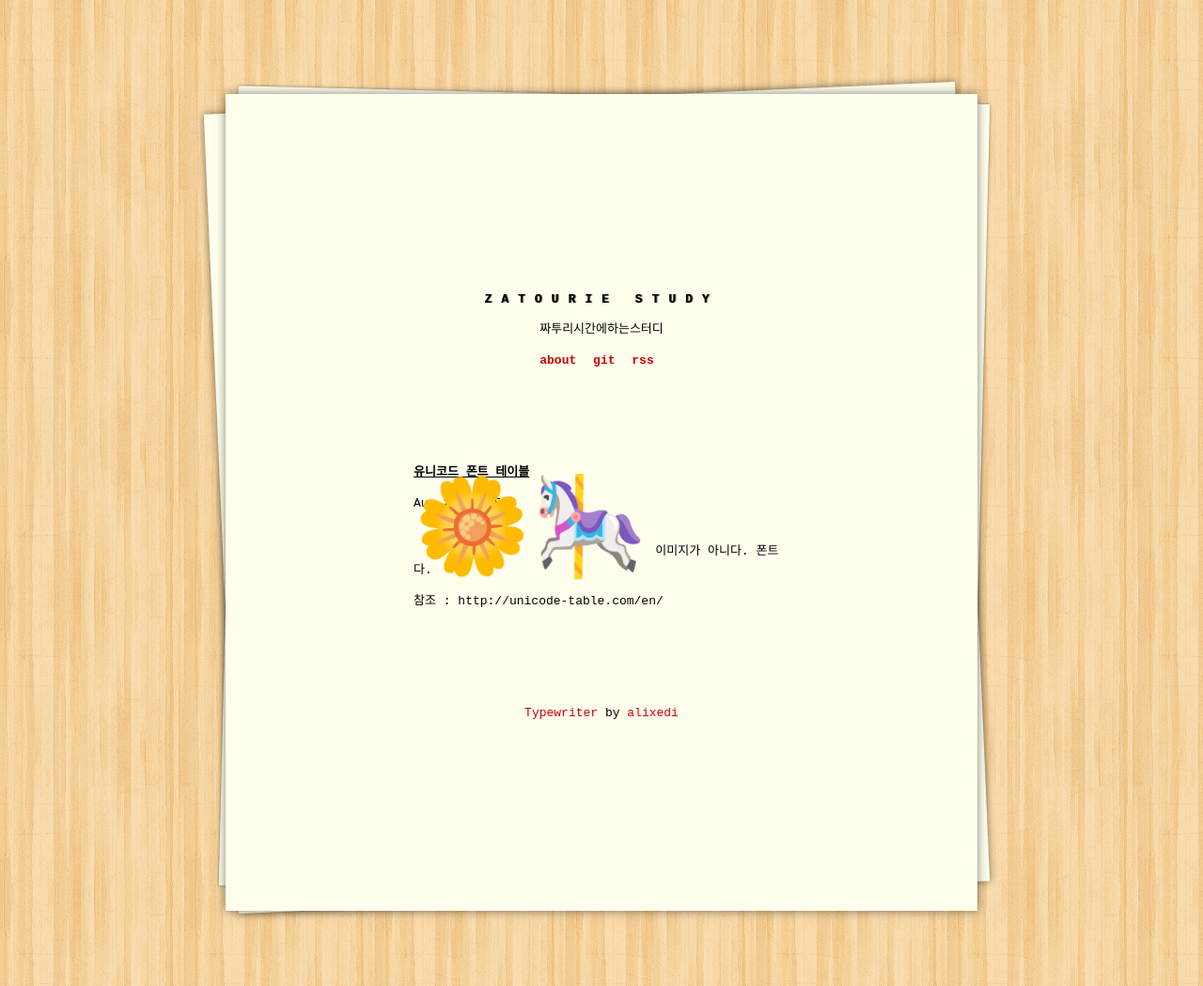
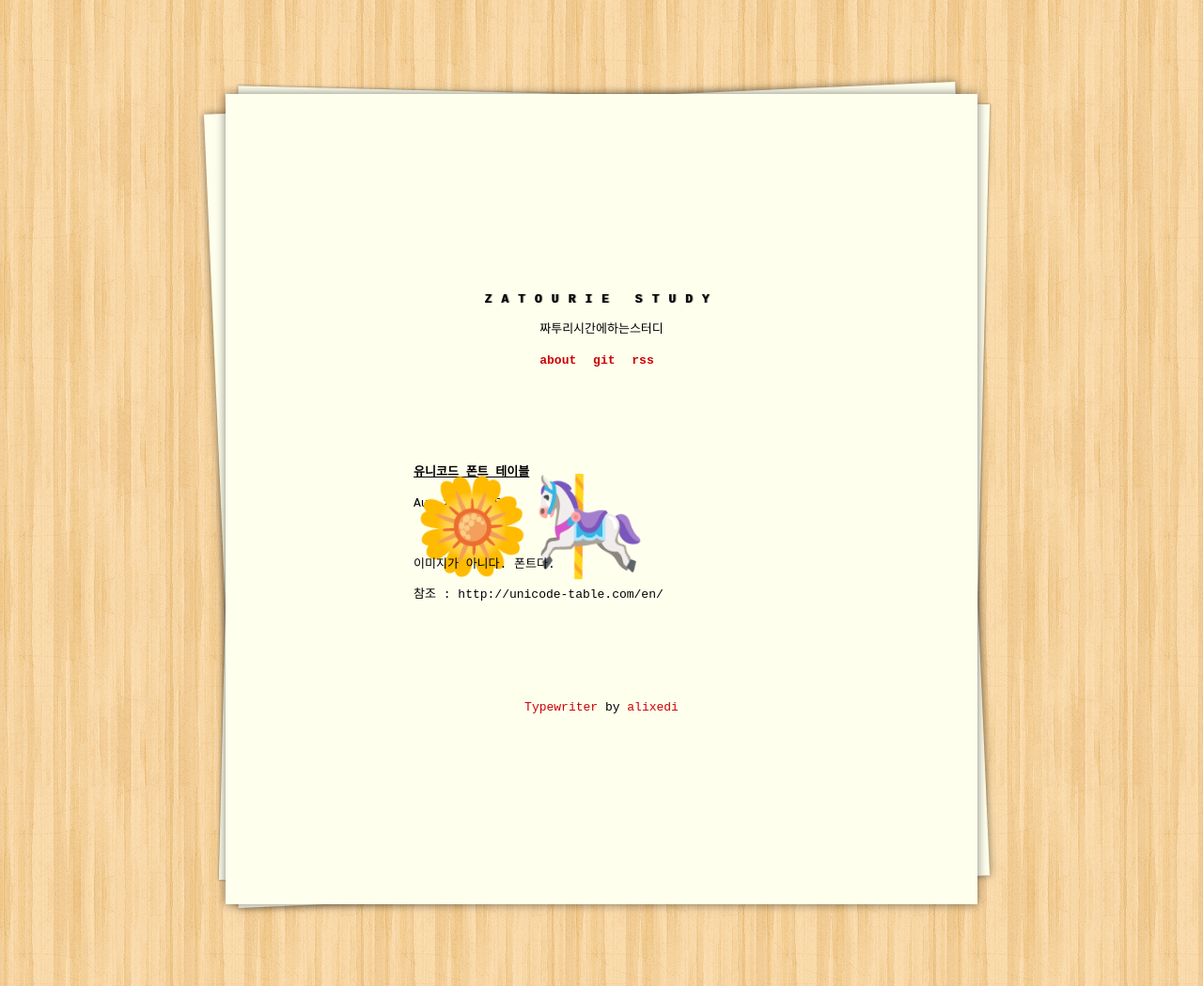
Before and after one commit to zatourie/zatourie.github.io, a Jekyll site: the page built from _posts/2015-08-21-unicode_table.md, in a window 1280 px wide. Shown: the whole page at 94% size. Built offline with Jekyll 4.4.1, drawn with Linux system fonts in a browser that asks for light colours.

Commit message:
Update 2015-08-21-unicode_table.md

```diff
--- a/_posts/2015-08-21-unicode_table.md
+++ b/_posts/2015-08-21-unicode_table.md
@@ -2,6 +2,6 @@
 layout: post
 title: 유니코드 폰트 테이블
 ---
-<sub style="font-size:100px;">&#127804;&#127904;</sub> 이미지가 아니다. 폰트다.
+<div style="font-size:100px;">&#127804;&#127904;</div> 이미지가 아니다. 폰트다.
 
 참조 : http://unicode-table.com/en/
```
